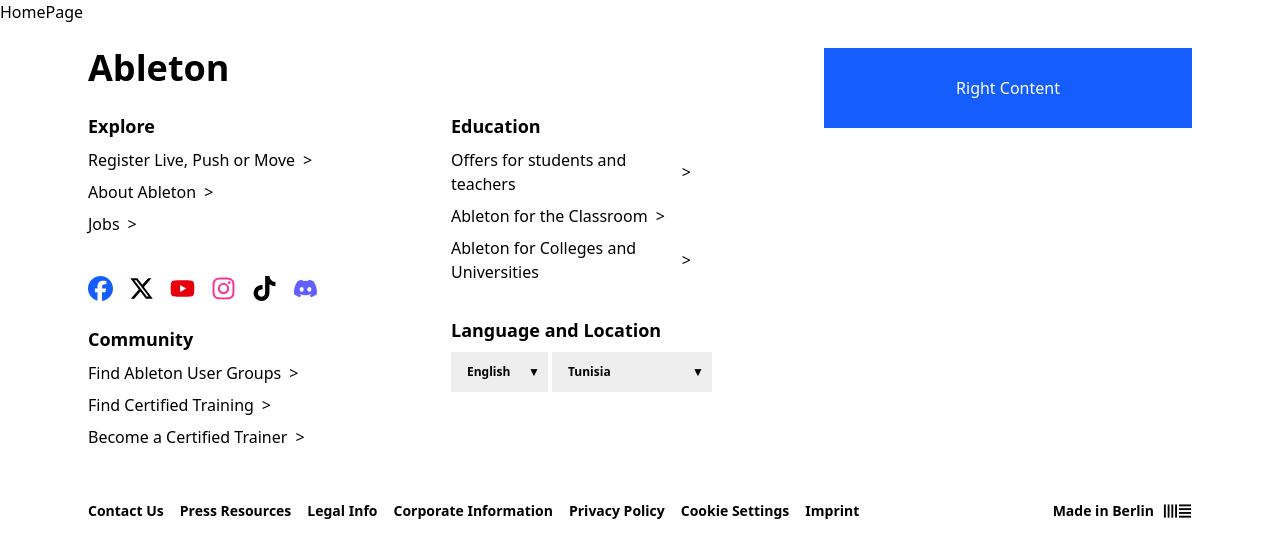
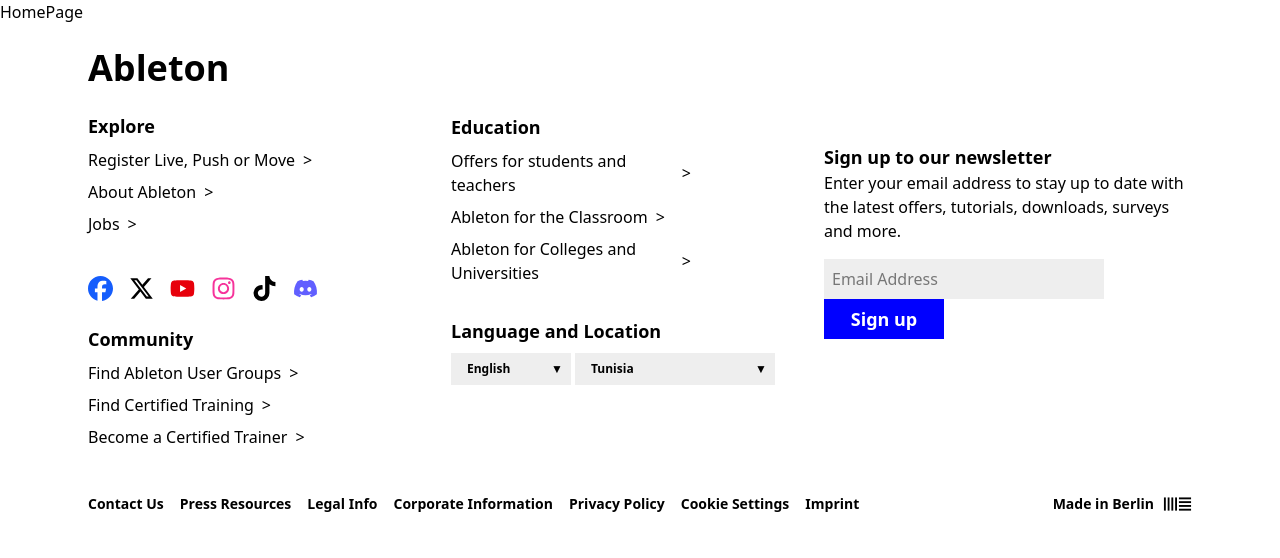
Before and after one commit to AzizToulgui/Template-Ableton, a Next.js app: page / in a window 1280 px wide. Shown: the top 558 px of the page. Built offline with nearby package versions, Linux system fonts and the light colour scheme.

Commit message:
Start right footer UI

```diff
--- a/components/Footer.tsx
+++ b/components/Footer.tsx
@@ -67,7 +67,7 @@
                         <div className="flex gap-1">
                             {/* Language Dropdown */}
                             <div className="relative">
-                                <select className="font-semibold h-10  px-4 pr-8 py-2 bg-[#EEEEEE] text-black focus:outline-none text-xs appearance-none">
+                                <select className="font-semibold h-8 w-30 px-4 pr-8 py-2 bg-[#EEEEEE] text-black focus:outline-none text-xs appearance-none">
                                     <option>English</option>
                                     <option>French</option>
                                     <option>German</option>
@@ -77,7 +77,7 @@
 
                             {/* Country Dropdown */}
                             <div className="relative">
-                                <select className=" font-semibold h-10 w-40  px-4 pr-8 py-2 bg-[#EEEEEE] text-black focus:outline-none text-xs appearance-none">
+                                <select className=" font-semibold h-8 w-50  px-4 pr-8 py-2 bg-[#EEEEEE] text-black focus:outline-none text-xs appearance-none">
                                     <option>Tunisia</option>
                                     <option>Germany</option>
                                     <option>France</option>
@@ -89,8 +89,15 @@
                 </div>
 
                 {/* Right Section */}
-                <div className="w-full md:w-1/3 bg-blue-600 h-20 flex justify-center items-center text-white">
-                    Right Content
+                <div className="w-full md:w-1/3  h-20 flex flex-col justify-center items-center self-center ">
+                    <div className="">
+                        <h2 className="font-bold text-lg">Sign up to our newsletter</h2>
+                        <p>Enter your email address to stay up to date with the latest offers, tutorials, downloads, surveys and more.</p>
+                    </div>
+                    <div className="flex-1 py-4">
+                        <input type="email" placeholder="Email Address" className="bg-[#EEEEEE] h-10 w-70 flex-1 px-2"/>
+                        <button className="bg-[#0000ff] text-white h-10 w-30 font-semibold text-lg">Sign up</button>
+                    </div>
                 </div>
             </div>
 
```
